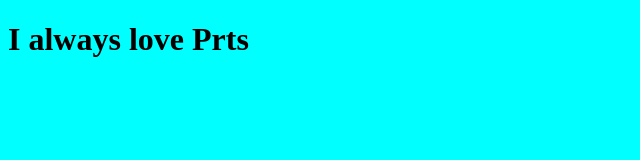
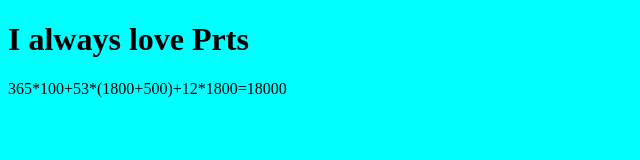
Before and after one commit to 211820182ttx/Git-Remote, a plain HTML site: page index.html in a window 1280 px wide. Shown: the whole page, without its empty margins (0-640 px from the left). Drawn offline with Linux system fonts and the light colour scheme.

Commit message:
Modifiy index.html:math

```diff
--- a/index.html
+++ b/index.html
@@ -7,5 +7,6 @@
 </head>
 <body>
 <h1>I always love Prts </h1>
+<p>365*100+53*(1800+500)+12*1800=18000</p>
 </body>
 </html>
```
